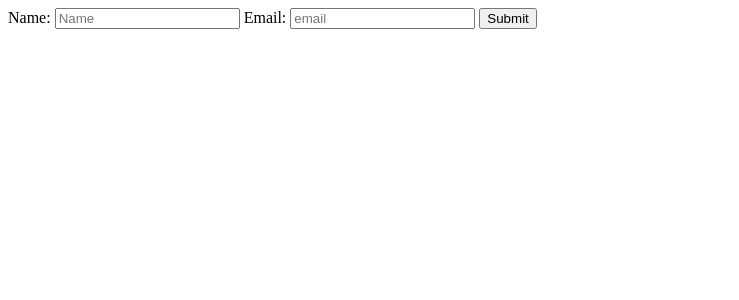
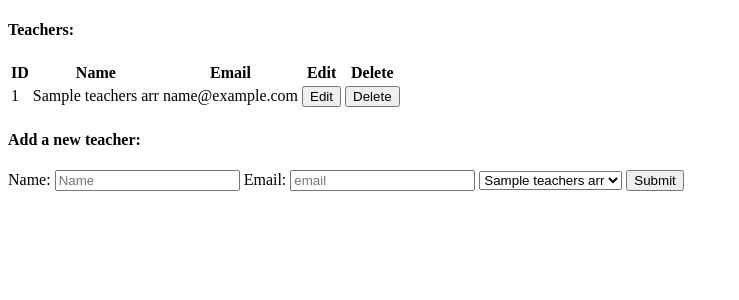
Before and after one commit to N-Kaplan/php-crud, a PHP site: template View/teachers.php in a window 1280 px wide. Shown: the top 300 px of the page, without its empty margins (0-739 px from the left). Run offline with PHP 8.4, Linux system fonts and the light colour scheme; the template is opened without the code that fills it: most values are stand-ins (such as "Sample title", 1, 10 or a date in 2020).

Commit message:
basic structure of teacher view & partial teacher controller logic

```diff
--- a/Model/DataSource.php
+++ b/Model/DataSource.php
@@ -12,7 +12,7 @@ class DataSource {
         $charset = getenv('CHARSET');
 
         try {
-            $dsn = "mysql:host=" . $servername . ";dbname=" . $database . ";charset=" . $charset;
+            $dsn = "mysql:host=" . $servername . ";dbname=" . $database . ";";
             $pdo = new PDO($dsn, $username, $password);
             $pdo->setAttribute(PDO::ATTR_ERRMODE, PDO::ERRMODE_EXCEPTION);
             return $pdo;
--- a/View/teachers.php
+++ b/View/teachers.php
@@ -5,13 +5,50 @@
     <title>Teachers</title>
 </head>
 <body>
-    <form>
-        <label for="teacher-name">Name: </label>
-        <input type="text" name="teacher-name" placeholder="Name">
-        <label for="teacher-email">Email: </label>
-        <input type="text" name="teacher-email" placeholder="email">
-        <button type="submit">Submit</button>
-    </form>
+    <h4>Teachers:</h4>
 
+    <section>
+        <table >
+            <thead>
+                <tr>
+                    <th>ID</th>
+                    <th>Name</th>
+                    <th>Email</th>
+                    <th>Edit</th>
+                    <th>Delete</th>
+                </tr>
+                </thead>
+            <tbody>
+                    <?php
+                    foreach ($teachersArr as $teacher) {
+                        echo "<tr>
+                                <td> {$teacher['id']} </td>
+                                <td> {$teacher['name']} </td>
+                                <td> {$teacher['email']} </td>
+                                <td><button>Edit</button></td>
+                                <td><button>Delete</button></td>
+                              </tr>";
+                    }
+                    ?>
+            </tbody>
+        </table>
+    </section>
+    <section>
+        <h4>Add a new teacher:</h4>
+        <form method="post" action="">
+            <label for="teacher-name">Name: </label>
+            <input type="text" name="teacher-name" placeholder="Name">
+            <label for="teacher-email">Email: </label>
+            <input type="text" name="teacher-email" placeholder="email">
+            <select name="teachers-menu" id="teachers-menu">
+                <?php
+                foreach ($teachersArr as $teacher) {
+                    echo "<option value='{$teacher['id']}'> {$teacher['name']} </option>";
+                }
+                ?>
+            </select>
+            <button type="submit">Submit</button>
+        </form>
+    </section>
 </body>
 </html>
```
Also changed, not shown: Controller/TeacherController.php (+7 -2 lines), Model/Student.php (+5 -3 lines), Model/TeacherLoader.php (+25 -19 lines).
